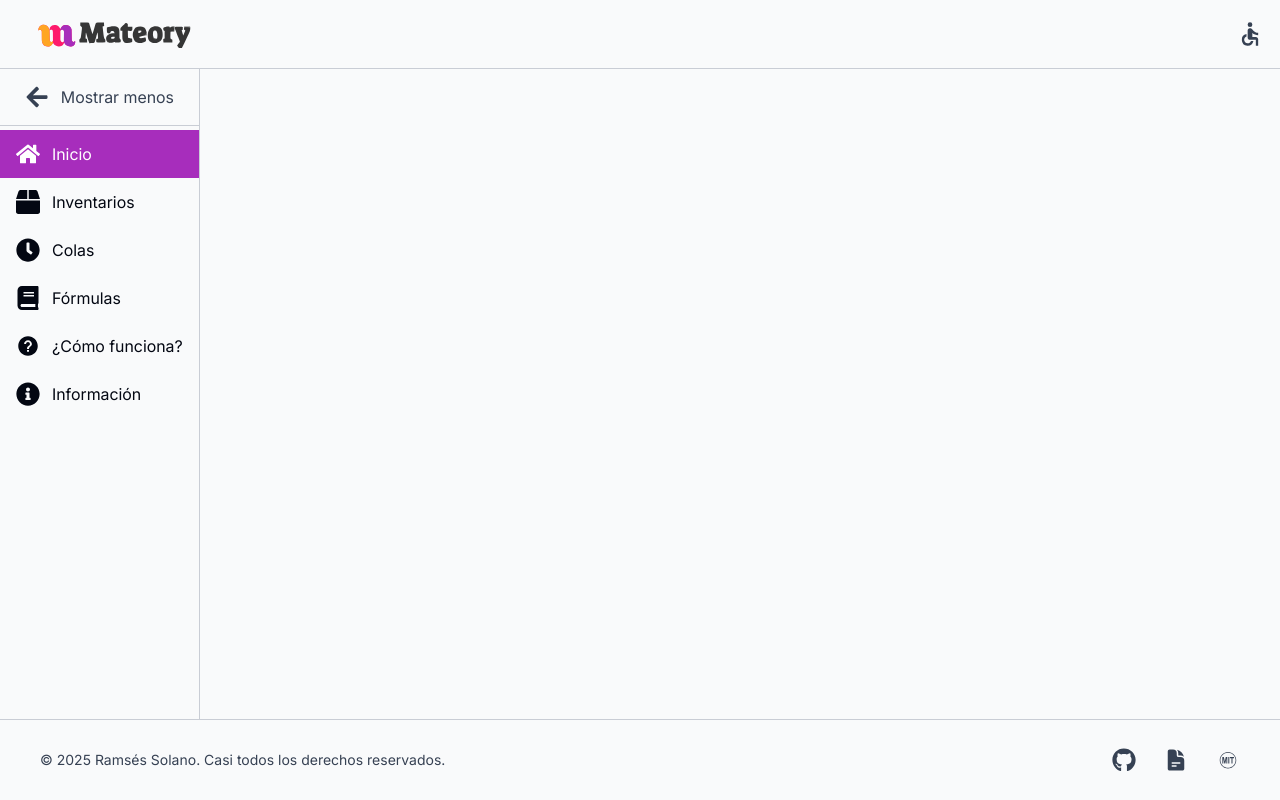
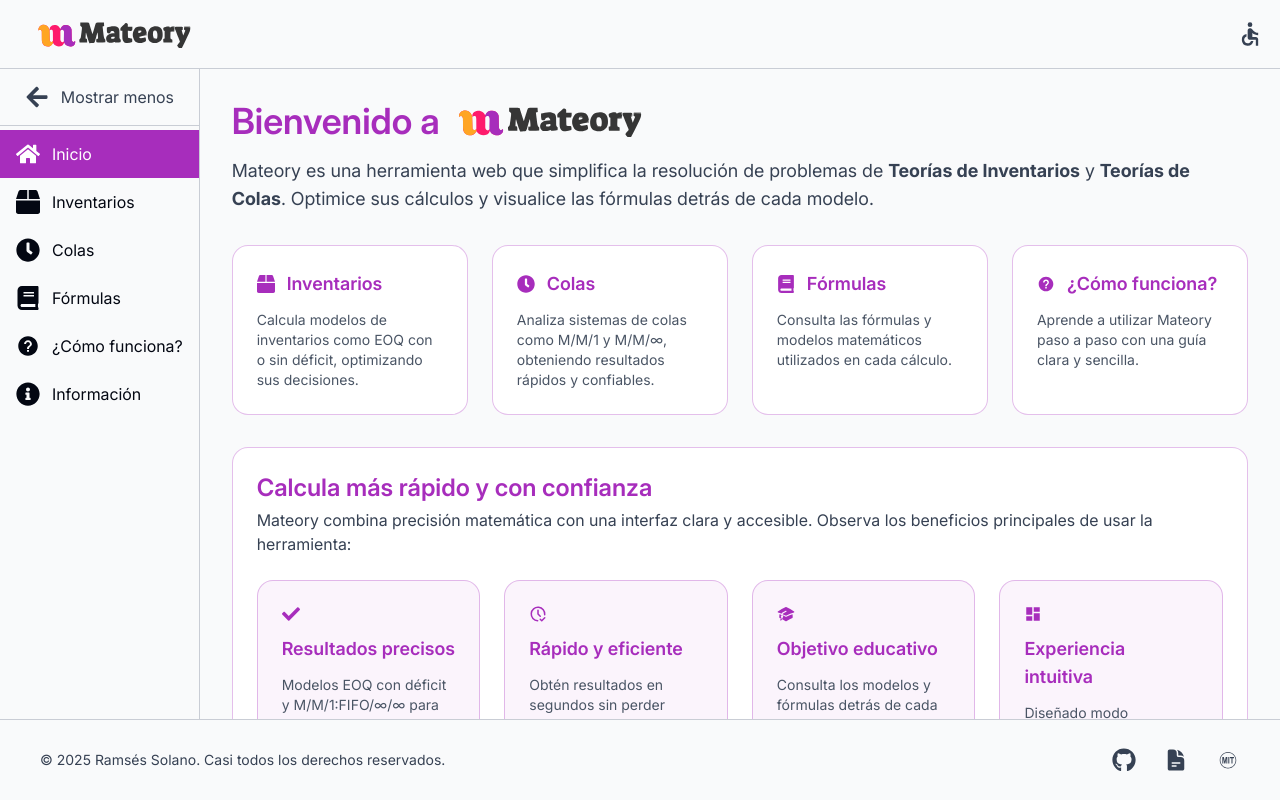
Before and after one commit to sh4dow18/mateory, a Next.js app: page / in a window 1280 px wide. Built offline with nearby package versions, Linux system fonts and the light colour scheme.

Commit message:
feat: add home page

```diff
--- a/src/app/layout.tsx
+++ b/src/app/layout.tsx
@@ -16,7 +16,7 @@
         <Header />
         <div className="flex flex-1 h-[calc(100svh-69px-81px)] overflow-hidden">
           <SidebarNav />
-          <main className="flex-1 overflow-y-auto">{children}</main>
+          <main className="flex-1 overflow-y-auto p-8 space-y-8">{children}</main>
         </div>
         <Footer />
       </body>
--- a/src/app/page.tsx
+++ b/src/app/page.tsx
@@ -1,6 +1,8 @@
+// Home Page Requirements
+import HomePage from "@/features/home/home-page";
 // Home page
 function Page() {
-  return <></>;
+  return <HomePage />;
 }
 
 export default Page;
--- /dev/null
+++ b/src/features/home/config/benefits.ts
@@ -0,0 +1,35 @@
+// Benefits Requirements
+import { IconType } from "react-icons";
+import { FaCheck } from "react-icons/fa";
+import { HiAcademicCap } from "react-icons/hi2";
+import { MdDashboard } from "react-icons/md";
+import { TbClockCheck } from "react-icons/tb";
+// Benefit Type
+type Benefit = { id: number; Icon: IconType; title: string; summary: string };
+// Home Page Benefits
+export const BENEFITS_LIST: Benefit[] = [
+  {
+    id: 1,
+    Icon: FaCheck,
+    title: "Resultados precisos",
+    summary: "Modelos EOQ con déficit y M/M/1:FIFO/∞/∞ para cálculos confiables.",
+  },
+  {
+    id: 2,
+    Icon: TbClockCheck,
+    title: "Rápido y eficiente",
+    summary: "Obtén resultados en segundos sin perder tiempo en cálculos manuales.",
+  },
+  {
+    id: 3,
+    Icon: HiAcademicCap,
+    title: "Objetivo educativo",
+    summary: "Consulta los modelos y fórmulas detrás de cada cálculo.",
+  },
+  {
+    id: 4,
+    Icon: MdDashboard,
+    title: "Experiencia intuitiva",
+    summary: "Diseñado modo dashboard para una funcionalidad clara y accesible.",
+  },
+];
--- /dev/null
+++ b/src/features/home/config/index.ts
@@ -0,0 +1 @@
+export { BENEFITS_LIST } from "./benefits";
--- /dev/null
+++ b/src/features/home/home-page.tsx
@@ -0,0 +1,74 @@
+// Home Page Main Component Requirements
+import { ROUTES_LIST } from "@/shared/config/routes";
+import { Card, MateoryLogo } from "@/shared/ui";
+import Link from "next/link";
+import { RiInformationFill } from "react-icons/ri";
+import { SummaryCard } from "./ui";
+import { BENEFITS_LIST } from "./config";
+// Home Page Main Component Main Function
+function HomePage() {
+  return (
+    <>
+      {/* Home Page Main Component Main Section */}
+      <section className="space-y-4">
+        <section className="flex flex-wrap gap-2 items-center sm:gap-4">
+          <h1 className="text-3xl sm:text-4xl font-semibold text-primary">Bienvenido a</h1>
+          <MateoryLogo width={192} height={32} className="w-48 h-8" />
+        </section>
+        <p className="text-lg text-gray-700">
+          Mateory es una herramienta web que simplifica la resolución de problemas de{" "}
+          <strong>Teorías de Inventarios</strong> y <strong>Teorías de Colas</strong>. Optimice sus
+          cálculos y visualice las fórmulas detrás de cada modelo.
+        </p>
+      </section>
+      {/* Home Page Main Component Pages Card Container */}
+      <div className="grid grid-cols-1 gap-6 sm:grid-cols-2 lg:grid-cols-4">
+        {ROUTES_LIST.filter((page) => page.inHome).map((page) => (
+          <SummaryCard
+            key={page.path}
+            Icon={page.Icon}
+            title={page.title}
+            summary={page.summary}
+            link={page.path}
+          />
+        ))}
+      </div>
+      {/* Home Page Main Component Benefits Card */}
+      <Card>
+        {/* Home Page Main Component Benefits Card Main Section */}
+        <section>
+          <h2 className="text-2xl font-semibold text-primary mb-1">
+            Calcula más rápido y con confianza
+          </h2>
+          <p className="text-gray-700">
+            Mateory combina precisión matemática con una interfaz clara y accesible. Observa los
+            beneficios principales de usar la herramienta:
+          </p>
+        </section>
+        {/* Home Page Main Component Benefits Cards Container */}
+        <div className="grid grid-cols-1 gap-6 sm:grid-cols-2 lg:grid-cols-4">
+          {BENEFITS_LIST.map((benefit) => (
+            <SummaryCard
+              key={benefit.id}
+              Icon={benefit.Icon}
+              title={benefit.title}
+              summary={benefit.summary}
+              colored
+              wrapTitle
+            />
+          ))}
+        </div>
+      </Card>
+      {/* Home Page Main Component Information Section */}
+      <section className="flex flex-col gap-1 text-gray-600 justify-self-center text-center md:flex-row md:text-left">
+        <RiInformationFill className="w-6 h-6 mx-auto md:mx-0" />
+        <p>¿Quieres conocer más sobre Mateory? </p>
+        <Link href="/about" className="text-primary font-medium hover:underline">
+          Visita la sección de Información
+        </Link>
+      </section>
+    </>
+  );
+}
+
+export default HomePage;
--- /dev/null
+++ b/src/features/home/ui/index.ts
@@ -0,0 +1 @@
+export { default as SummaryCard } from "./summary-card";
--- /dev/null
+++ b/src/features/home/ui/summary-card.tsx
@@ -0,0 +1,33 @@
+// Summary Card Requirements
+import React from "react";
+import { Card } from "@/shared/ui";
+import { IconType } from "react-icons";
+// Summary Card Props
+interface Props {
+  readonly Icon: IconType;
+  readonly title: string;
+  readonly summary: string;
+  readonly link?: string;
+  readonly colored?: boolean;
+  readonly wrapTitle?: boolean;
+}
+// Summary Card Main Function
+function SummaryCard({ Icon, title, summary, link, colored, wrapTitle }: Props) {
+  // Summary Card Constants
+  const WRAP_CLASS = wrapTitle === true ? "flex-wrap" : "";
+  // Return Summary Card Component
+  return (
+    <Card link={link} colored={colored}>
+      {/* Summary Card Title Section */}
+      <section
+        className={`flex items-center gap-3 text-primary font-semibold mb-3 text-lg ${WRAP_CLASS}`.trimEnd()}
+      >
+        <Icon aria-label="icon" /> {title}
+      </section>
+      {/* Summary Card Summary */}
+      <p className="text-gray-600 text-sm">{summary}</p>
+    </Card>
+  );
+}
+
+export default SummaryCard;
--- /dev/null
+++ b/src/shared/ui/card.tsx
@@ -0,0 +1,29 @@
+// Card Requirements
+import React from "react";
+import Link from "next/link";
+// Card Props
+interface Props {
+  readonly children: React.ReactNode;
+  readonly link?: string;
+  readonly colored?: boolean;
+}
+// Card Main Function
+function Card({ children, link, colored }: Props) {
+  // Card Constants
+  const LINK_CLASS = link
+    ? "transition-all cursor-pointer hover:shadow-lg hover:border-primary"
+    : "";
+  const COLORED_CLASS = colored === true ? "bg-primary/5" : "bg-white";
+  const CLASSES =
+    `border border-primary/30 rounded-2xl p-6 space-y-6 ${COLORED_CLASS} ${LINK_CLASS}`.trimEnd();
+  // Return Card Component
+  return link ? (
+    <Link href={`/${link}`} className={CLASSES}>
+      {children}
+    </Link>
+  ) : (
+    <section className={CLASSES}>{children}</section>
+  );
+}
+
+export default Card;
--- a/src/shared/ui/index.ts
+++ b/src/shared/ui/index.ts
@@ -1,3 +1,4 @@
+export { default as Card } from "./card";
 export { default as Drawer } from "./drawer";
 export { default as Footer } from "./footer";
 export { default as Header } from "./header";
```
Also changed, not shown: 2 other files (tests, documents, lock files or other folders).
